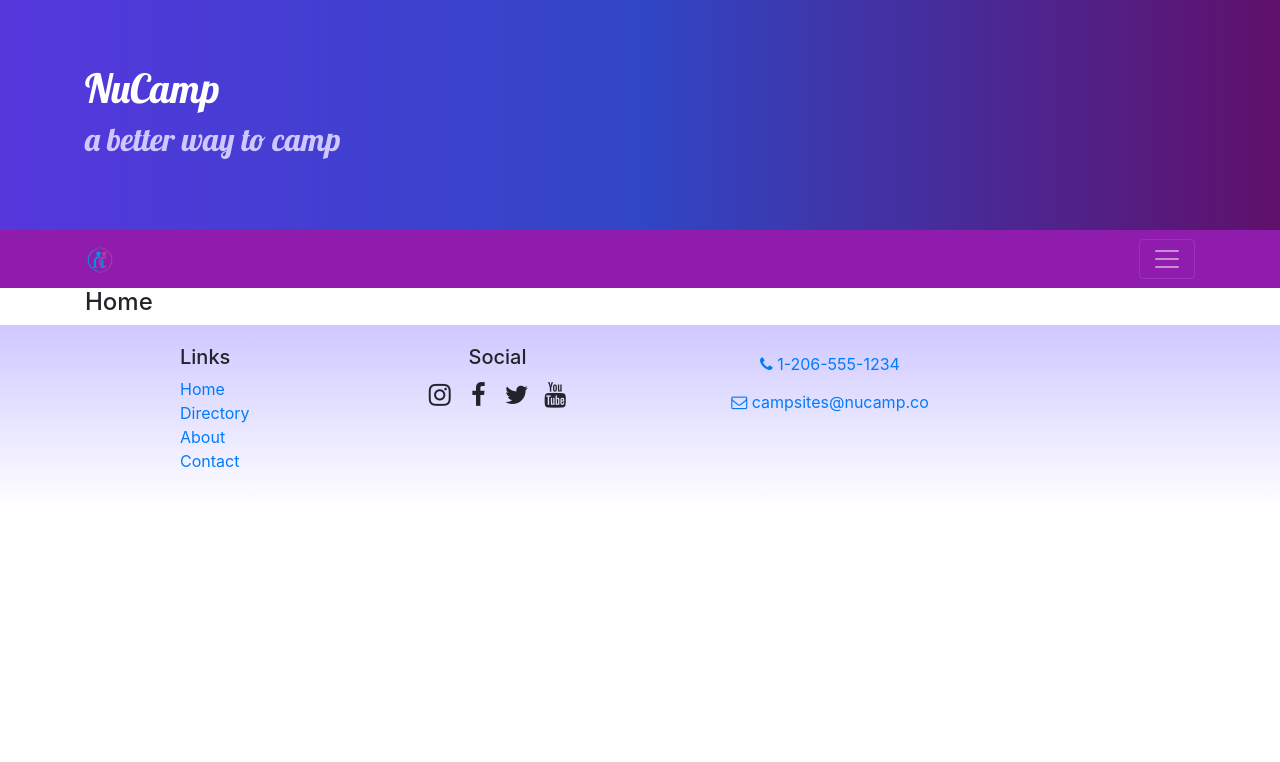
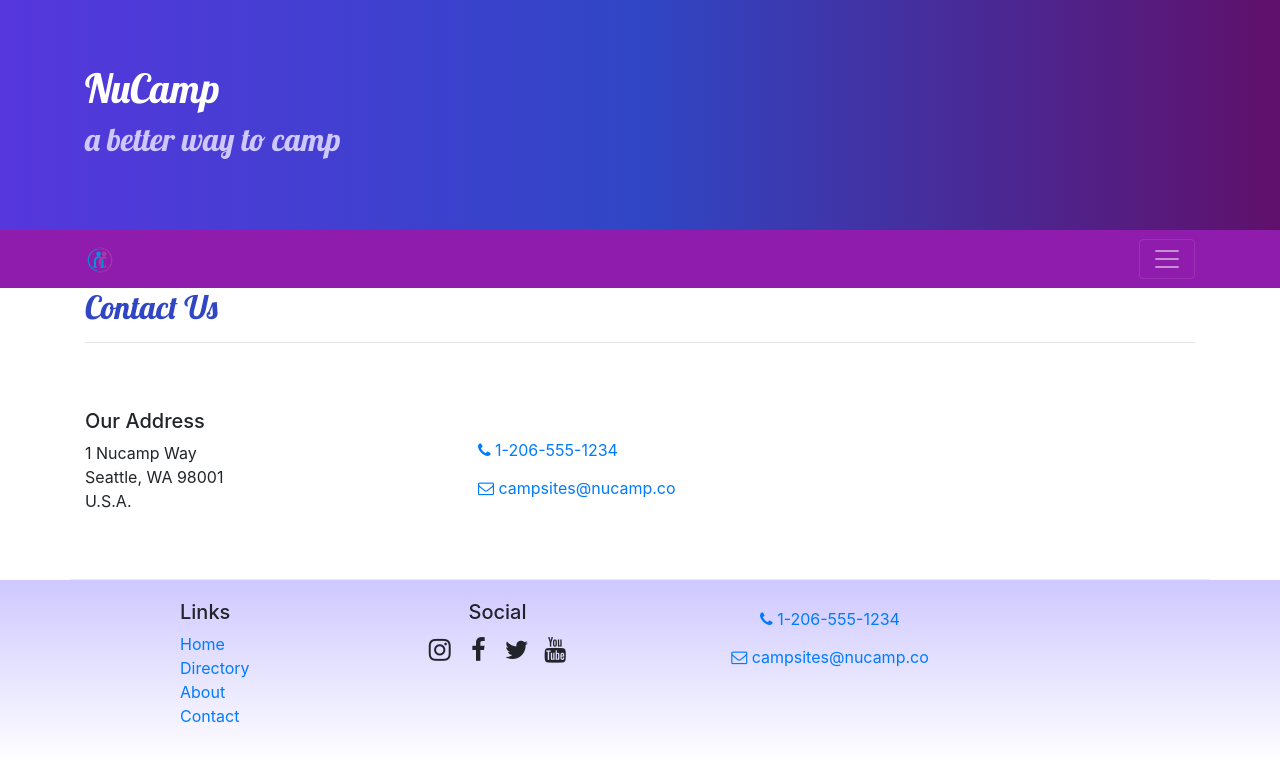
Before and after one commit to jayedeem/nucamp, a React (Create React App) app in the folder 3-React/react-nucamp/: page /contactus in a window 1280 px wide. Before the commit this address led to /home. Shown: the top 762 px of the page. Built offline with nearby package versions, Linux system fonts and the light colour scheme.

Commit message:
added contactus and updated homepage

```diff
--- /dev/null
+++ b/3-React/react-nucamp/src/components/Contact.js
@@ -0,0 +1,42 @@
+import React from 'react';
+
+function Contact(props) {
+  return (
+    <div className="container">
+      <div className="row">
+        <div className="col">
+          <h2>Contact Us</h2>
+          <hr />
+        </div>
+      </div>
+
+      <div className="row row-content align-items-center">
+        <div className="col-sm-4">
+          <h5>Our Address</h5>
+          <address>
+            1 Nucamp Way
+            <br />
+            Seattle, WA 98001
+            <br />
+            U.S.A.
+          </address>
+        </div>
+        <div className="col">
+          <a role="button" className="btn btn-link" href="tel:+12065551234">
+            <i className="fa fa-phone" /> 1-206-555-1234
+          </a>
+          <br />
+          <a
+            role="button"
+            className="btn btn-link"
+            href="mailto:fakeemail@fakeemail.co"
+          >
+            <i className="fa fa-envelope-o" /> campsites@nucamp.co
+          </a>
+        </div>
+      </div>
+    </div>
+  );
+}
+
+export default Contact;
--- a/3-React/react-nucamp/src/components/Home.js
+++ b/3-React/react-nucamp/src/components/Home.js
@@ -1,9 +1,31 @@
 import React from 'react';
+import { Card, CardImg, CardText, CardBody, CardTitle } from 'reactstrap';
 
+function RenderCard({ item }) {
+  return (
+    <Card>
+      <CardImg src={item.image} alt={item.name} />
+      <CardBody>
+        <CardTitle>{item.name}</CardTitle>
+        <CardText>{item.description}</CardText>
+      </CardBody>
+    </Card>
+  );
+}
 export default function Home(props) {
   return (
     <div className="container">
-      <h4>Home</h4>
+      <div className="row">
+        <div className="col-md m-1">
+          <RenderCard item={props.campsite} />
+        </div>
+        <div className="col-md m-1">
+          <RenderCard item={props.promotion} />
+        </div>
+        <div className="col-md m-1">
+          <RenderCard item={props.partner} />
+        </div>
+      </div>
     </div>
   );
 }
--- a/3-React/react-nucamp/src/components/MainComponent.js
+++ b/3-React/react-nucamp/src/components/MainComponent.js
@@ -5,18 +5,34 @@
 import Header from './Header';
 import Footer from './Footer';
 import Home from './Home';
-
+import Contact from './Contact';
+import { COMMENTS } from '../shared/comments';
+import { PARTNERS } from '../shared/partners';
+import { PROMOTIONS } from '../shared/promotions';
 class Main extends Component {
   constructor(props) {
     super(props);
     this.state = {
       campsites: CAMPSITES,
+      comments: COMMENTS,
+      partners: PARTNERS,
+      promotions: PROMOTIONS,
     };
   }
 
   render() {
     const HomePage = () => {
-      return <Home />;
+      return (
+        <Home
+          campsite={
+            this.state.campsites.filter((campsite) => campsite.featured)[0]
+          }
+          promotion={
+            this.state.promotions.filter((promotion) => promotion.featured)[0]
+          }
+          partner={this.state.partners.filter((partner) => partner.featured)[0]}
+        />
+      );
     };
     return (
       <div>
@@ -28,6 +44,7 @@
             path="/directory"
             render={() => <Directory campsites={this.state.campsites} />}
           />
+          <Route exact path="/contactus" component={Contact} />
           <Redirect to="/home" />
         </Switch>
         <Footer />
```
